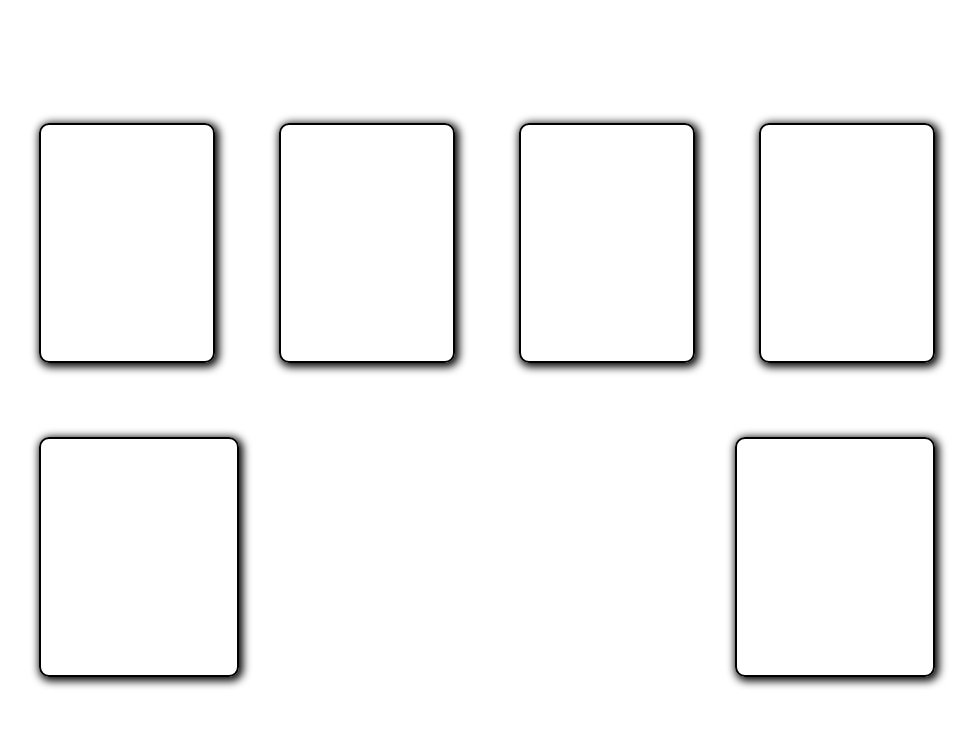
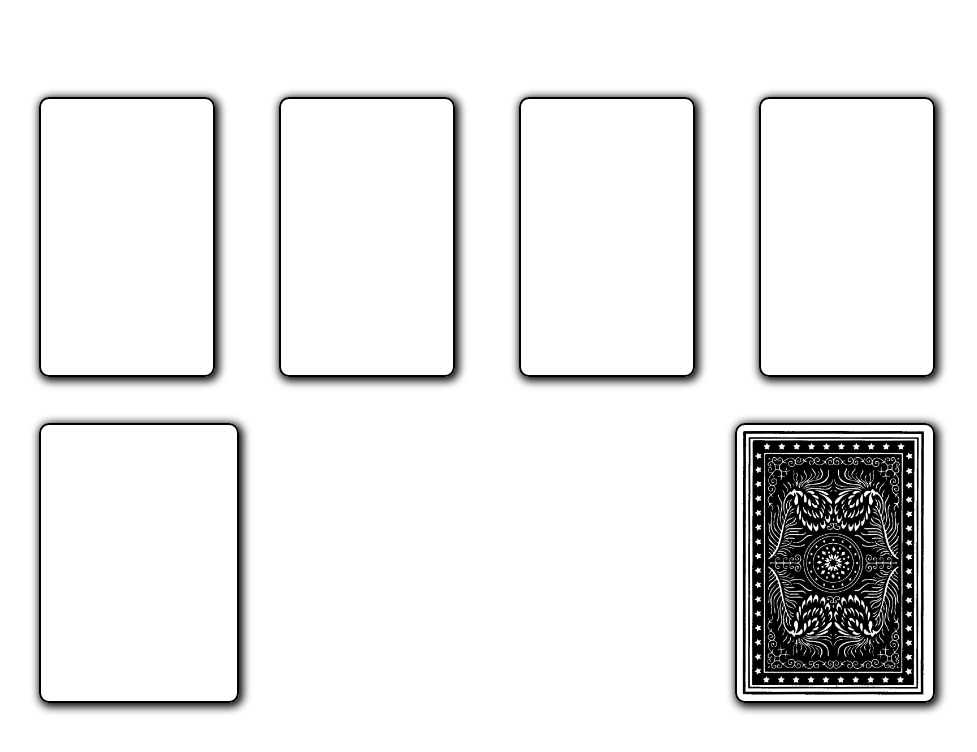
Before and after one commit to bahnaa/Pasjans-by-bahna, a plain HTML site: page index.html in a window 1280 px wide. Shown: the whole page, without its empty margins (153-1130 px from the left). Drawn offline with Linux system fonts and the light colour scheme.

Commit message:
Add image folder and background for the draw card

```diff
--- a/styles/main.css
+++ b/styles/main.css
@@ -31,16 +31,21 @@ body {
     justify-content: center;
 }
 
-
 .game__cards-draw {
     justify-content: space-between;
 }
 
 .game__card {
-    height: 240px;
+    height: 280px;
     width: 200px;
     border: 2px solid black;
     margin: 0 2rem;
     box-shadow: 2px 2px 8px 2px black;
     border-radius: 10px;
 }
+
+.game__card-random {
+    width: 200px;
+    background-image: url(../images/card\ back\ black.png);
+    background-size: contain;
+}
```
Also changed, not shown: images/card back black.png (added).
